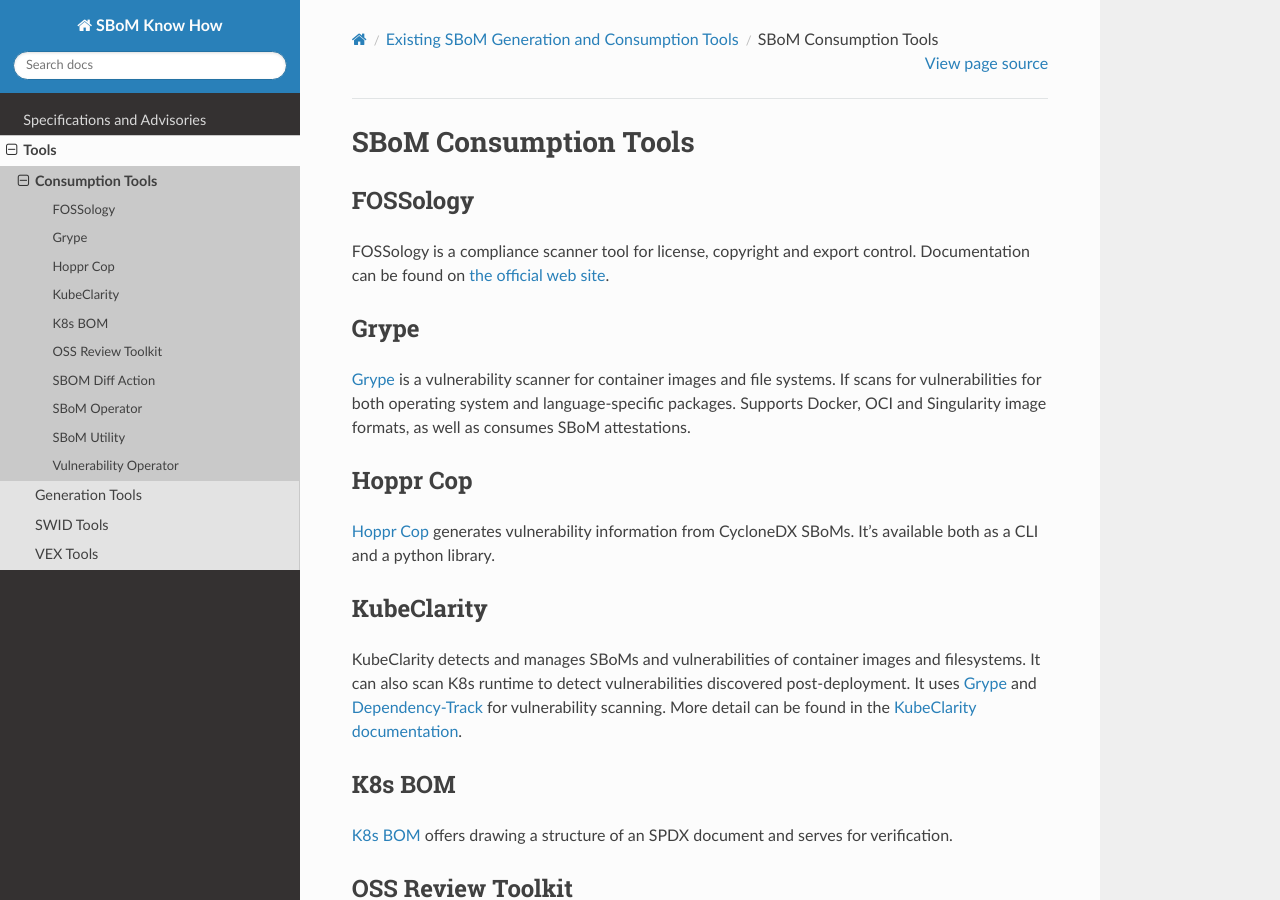
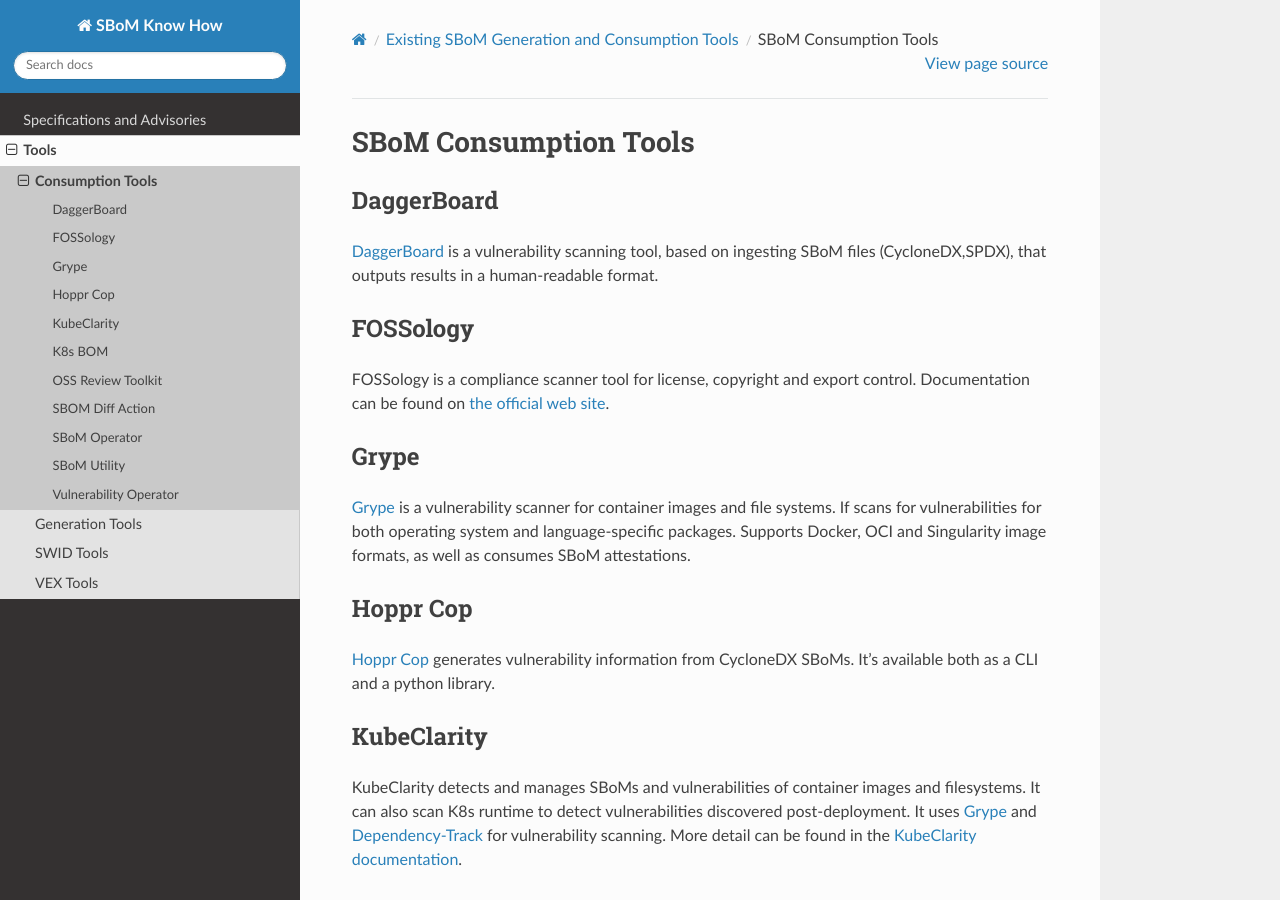
Before and after one commit to ivanayov/sbom-know-how, a Sphinx documentation site: the page built from docs/source/tooling/consumption_tools.md, in a window 1280 px wide and 900 px high. Built offline with Sphinx 7.4.7 and the Read the Docs theme 2.0.0, drawn with Linux system fonts in a browser that asks for light colours.

Commit message:
Add Daggerboard
This change adds Daggerboard to consumption tools

Signed-off-by: Ivana Atanasova <iyovcheva@vmware.com>

```diff
--- a/docs/source/tooling/consumption_tools.md
+++ b/docs/source/tooling/consumption_tools.md
@@ -1,4 +1,9 @@
 # SBoM Consumption Tools
+
+## DaggerBoard
+
+[DaggerBoard](https://github.com/nyph-infosec/daggerboard) is a vulnerability scanning tool, based on ingesting SBoM files (CycloneDX,SPDX), that outputs results in a human-readable format.
+
 ## FOSSology
 
 FOSSology is a compliance scanner tool for license, copyright and export control. Documentation can be found on [the official web site](https://www.fossology.org).
```
